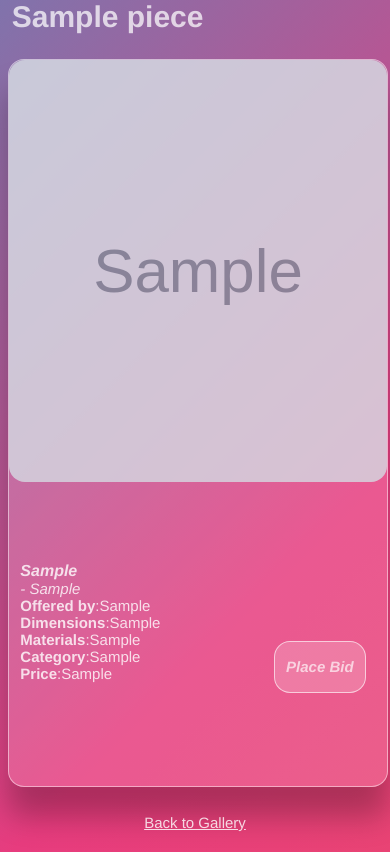
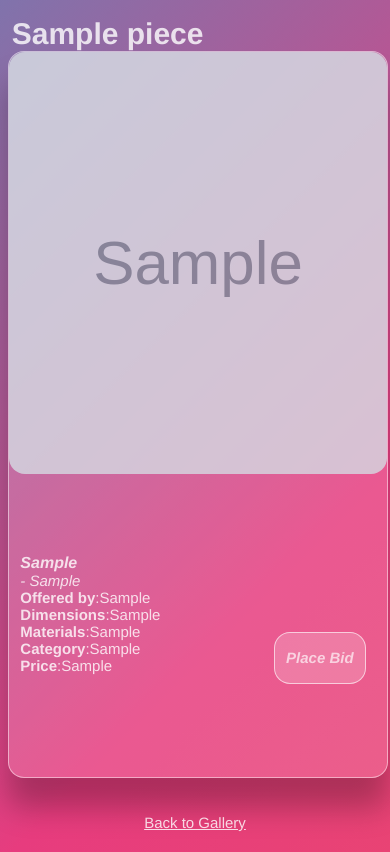
Before and after one commit to peterSanyo/Glass-Curtain-version-2, a Flask app: a page that uses app/templates/pieces/product_page.html in a window 390 px wide; the page is wider, and only the part inside the window is pictured. Run offline with Flask 3, Linux system fonts and the light colour scheme; tables that the repository leaves empty hold one stand-in row (values such as "Sample post"); grey boxes marked "Sample" are stand-in pictures; parts of the project's set-up code (start-up, migrations or seed data) failed here and were passed over.

Commit message:
margin and padding adjustment

```diff
--- a/app/static/css/form.css
+++ b/app/static/css/form.css
@@ -251,7 +251,7 @@ form {
   label {
     /* Uniform size & alignment */
     display:inline-block;
-    width: 20%;
+    width: 30%;
     text-align: center;
     font-weight:350;
   }
@@ -343,6 +343,7 @@ footer{
 
 a {
   color: rgba(255, 255, 255, 0.801);
+  font-weight:350;
 }
 a:hover{
   color: rgba(255, 255, 255, 1);
--- a/app/static/css/ppage.css
+++ b/app/static/css/ppage.css
@@ -181,7 +181,8 @@ img {
       display:none;
     }
     h2 {
-      top: 0%;
+      position:absolute;
+      top: 2%;
       left:3%;
       margin: 0% 0% 0% 0%;
       padding: 0em 0em 0em 0em;
@@ -191,11 +192,10 @@ img {
       padding-top: 0em;
       margin-block-start: 0em;
       margin-block-end: 0em;
-      opacity: 0.9;
+      opacity: 1;
     }
     footer {
       padding-bottom: 0em;
-      margin-bottom: 0em;
     }
     .footer-content {
       text-align: center;
@@ -205,9 +205,9 @@ img {
     /* card container */
     .card {
       /* position: absolute; */
-      top: 7%;
+      top: 6%;
       object-fit: cover;
-
+      /* margin: 3% 3% 3% 3%; */
       display:grid;
       grid-template-rows: repeat(2, auto);
       grid-template-columns: 1fr;
@@ -262,6 +262,8 @@ img {
     }
     a {
       color: rgba(255, 255, 255, 0.801);
+      font-weight:350;
+
     }
     a:hover{
        color: rgba(255, 255, 255, 1);
```
